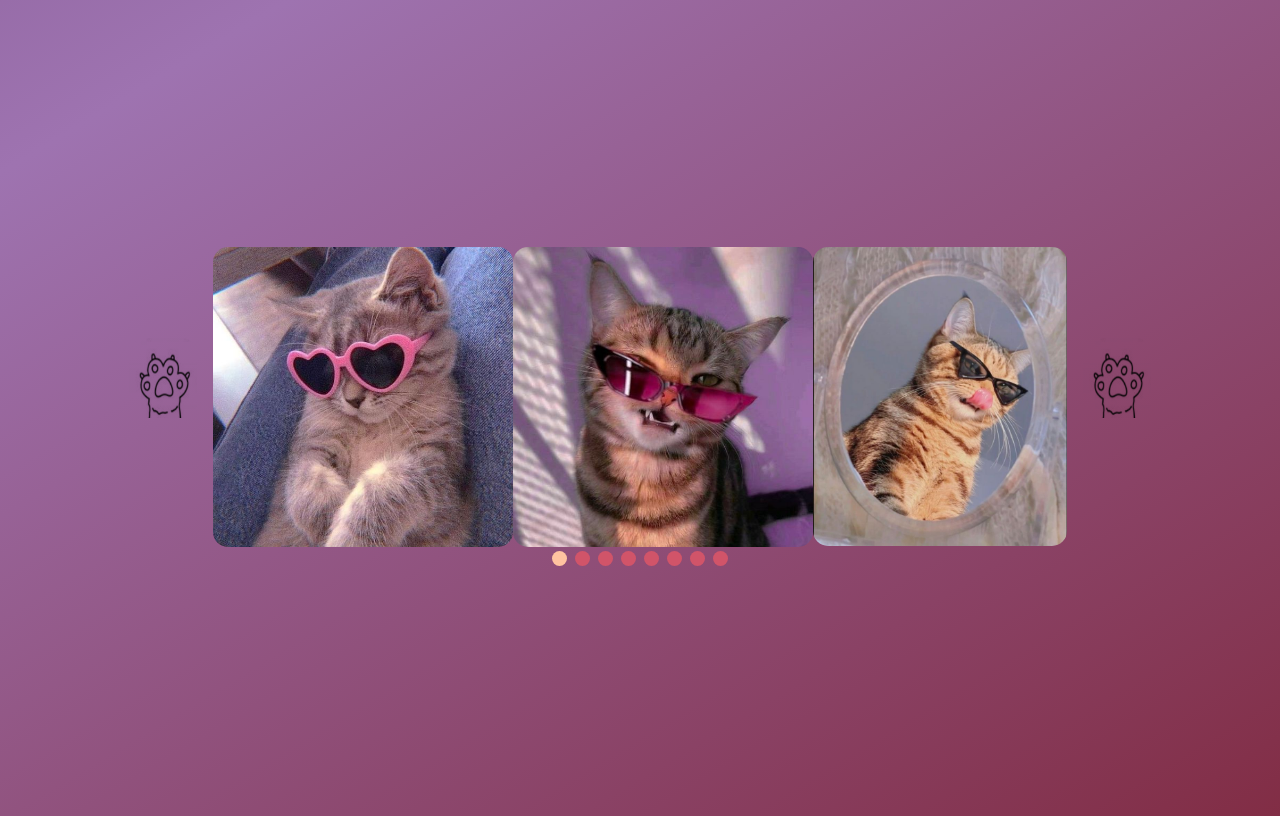
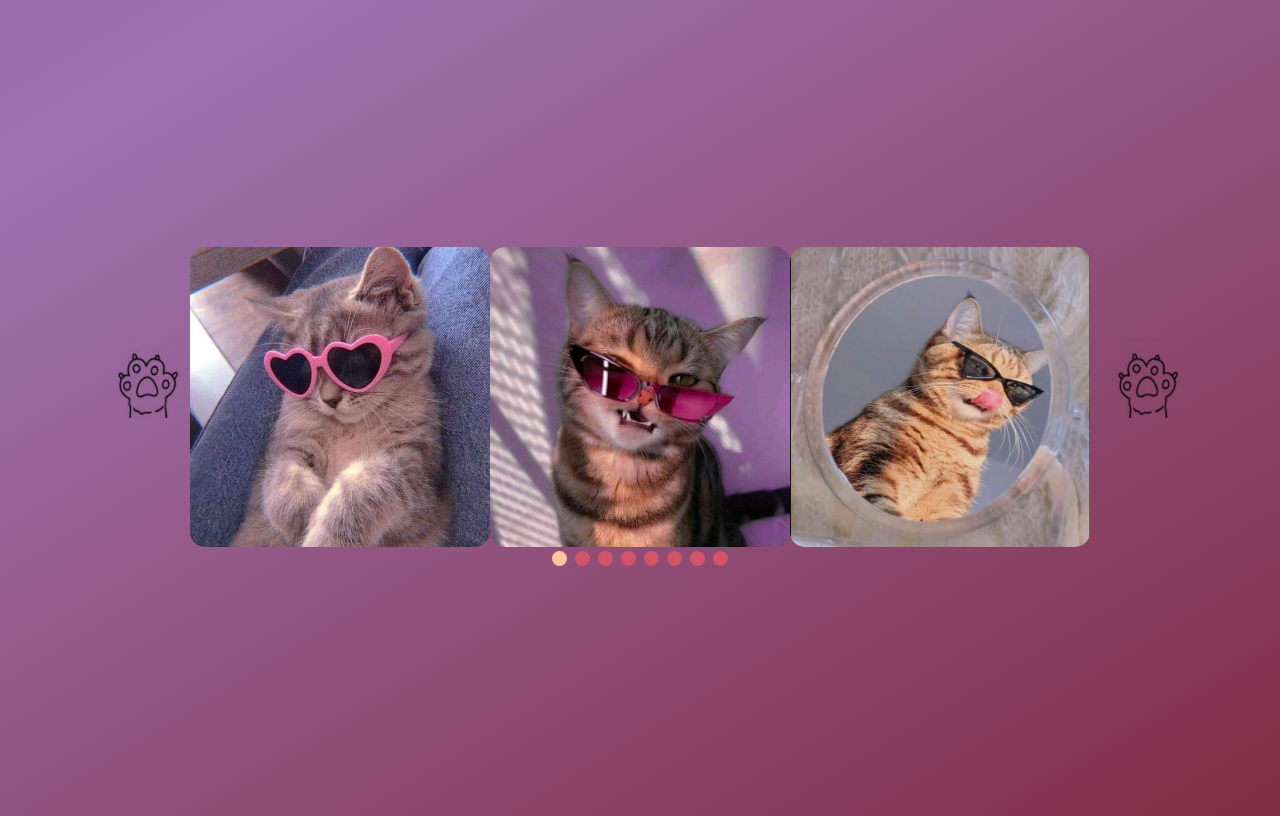
Before and after one commit to an03er/seven.github.io, a plain HTML site: page index.html in a window 1280 px wide. Drawn offline with Linux system fonts and the light colour scheme.

Commit message:
Update style.css
Comment you BAG xdxdxdxd LOX LIDA )))) @an03er

```diff
--- a/style.css
+++ b/style.css
@@ -1,8 +1,7 @@
 img{
-/*     width: 300px; */
-    height: auto;
+    width: 300px;
     border-radius: 15px;
-    max-width: 100%;
+/*     max-width: 100%; */
     max-height: 300px;
 }
 
```
